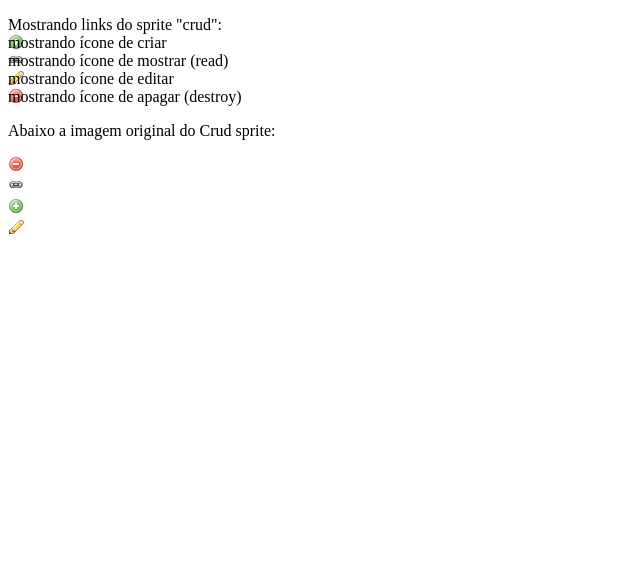
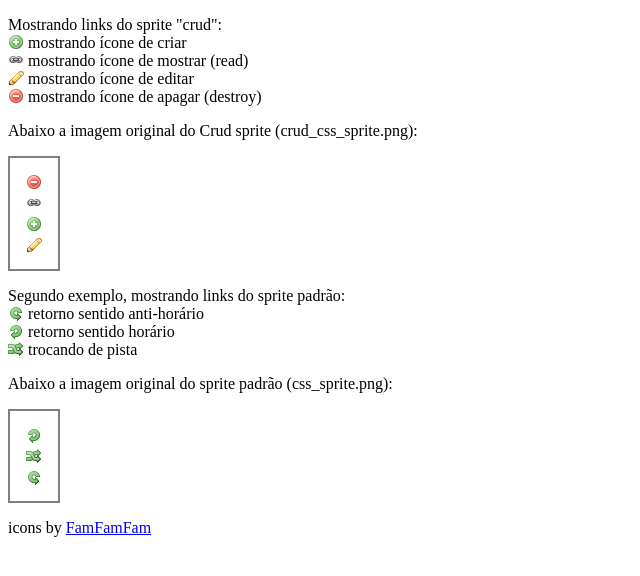
Before and after one commit to riopro/css_sprite_demo, a plain HTML site: page public/index.html in a window 1280 px wide. Shown: the whole page, without its empty margins (0-640 px from the left). Drawn offline with Linux system fonts and the light colour scheme.

Commit message:
página de estilo padrão e finalizando página index com os exemplos

```diff
--- a/public/index.html
+++ b/public/index.html
@@ -6,6 +6,7 @@
     <title>Testando o css_sprite</title>
     <link rel='stylesheet' href='/stylesheets/css_sprite.css' type='text/css' />
     <link rel='stylesheet' href='/stylesheets/crud_css_sprite.css' type='text/css' />
+    <link rel='stylesheet' href='/stylesheets/application.css' type='text/css' />
   </head>
   <body>
     <div>
@@ -22,9 +23,28 @@
       <br/>
       </p>
       <p>
-      Abaixo a imagem original do Crud sprite:
+      Abaixo a imagem original do Crud sprite (crud_css_sprite.png):
       </p>
       <img src='/images/crud_css_sprite.png' title='imagem completa do crud_css_sprite' />
     </div>
+    <div>
+      <p>
+      Segundo exemplo, mostrando links do sprite padrão:
+      <br/>
+      <span class='arrow_rotate_anticlockwise'>retorno sentido anti-horário</span>
+      <br/>
+      <span class='arrow_rotate_clockwise'>retorno sentido horário</span>
+      <br/>
+      <span class='arrow_switch'>trocando de pista</span>
+      <br/>
+      </p>
+      <p>
+      Abaixo a imagem original do sprite padrão (css_sprite.png):
+      </p>
+      <img src='/images/css_sprite.png' title='imagem completa do crud_css_sprite' />
+    </div>
+    <p>
+      icons by <a href="http://www.famfamfam.com/">FamFamFam</a>
+    </p>
   </body>
 </html>
--- /dev/null
+++ b/public/stylesheets/application.css
@@ -0,0 +1,8 @@
+span{
+  padding-left: 20px;
+}
+
+img{
+  border: solid 2px gray;
+  padding: 1em;
+}
```
